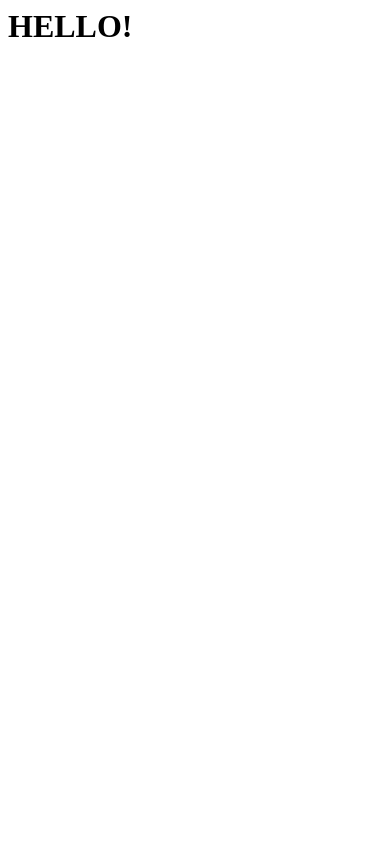
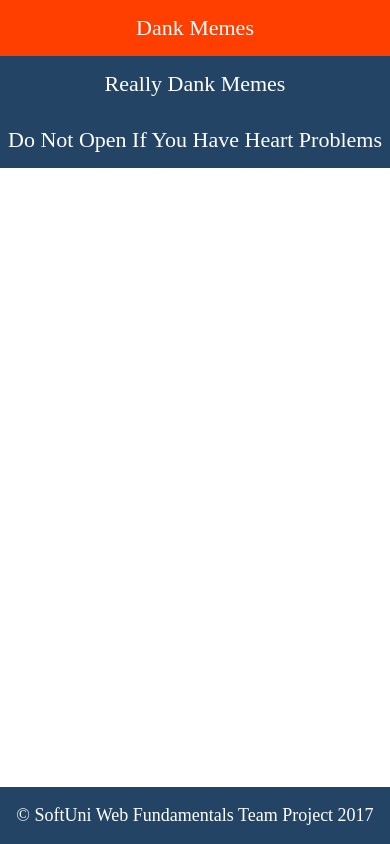
Before and after one commit to zotakk4o/Web-Fundamentals-Teamwork, a plain HTML site: page index.html in a window 390 px wide. Drawn offline with Linux system fonts and the light colour scheme.

Commit message:
Header and Footer Added

```diff
--- /dev/null
+++ b/css/main-footer-quries.css
@@ -0,0 +1,10 @@
+@media all and (max-width: 480px){
+    footer.main-footer p {
+        font-size: 18px;
+    }
+}
+@media all and (max-width: 320px) {
+    footer.main-footer p {
+        font-size: 16px;
+    }
+}
--- /dev/null
+++ b/css/main-header-queries.css
@@ -0,0 +1,46 @@
+@media all and (min-width: 1200px) {
+    header.main-header nav ul li {
+        padding: 20px 25px;
+    }
+    header.main-header nav ul li a {
+        font-size: 26px;
+    }
+}
+@media all and (max-width: 768px){
+    header.main-header nav ul {
+        flex-flow: wrap row;
+        margin: 0;
+        padding: 0;
+    }
+    header.main-header nav ul li {
+        width: 100%;
+        text-align: center;
+        padding-left: 0;
+        padding-right: 0;
+    }
+    header.main-header nav ul li:hover {
+        border: 0;
+        background-color: #FF3F00;
+    }
+
+}
+@media all and (max-width: 320px) {
+    header.main-header nav ul {
+        flex-flow: wrap row;
+        margin: 0;
+        padding: 0;
+    }
+    header.main-header nav ul li {
+        padding-left: 0;
+        padding-right: 0;
+        width: 100%;
+        text-align: center;
+    }
+    header.main-header nav ul li:hover {
+        border: 0;
+        background-color: #FF3F00;
+    }
+    header.main-header nav ul li a {
+        font-size: 17px;
+    }
+}
--- /dev/null
+++ b/css/style.css
@@ -0,0 +1,44 @@
+body {
+    padding: 0;
+    margin: 0;
+    font-size: 16px;
+}
+
+header.main-header {
+    background: #234465;
+}
+
+header.main-header nav ul {
+    display: flex;
+    justify-content: center;
+    list-style-type: none;
+    margin: 0;
+}
+
+header.main-header nav ul li {
+    padding: 15px 10px;
+}
+
+header.main-header nav ul li a {
+    color: #FFF;
+    text-decoration: none;
+    font-size: 22px;
+}
+
+header.main-header nav ul li:hover {
+    border-bottom: 4px solid #FF3F00;
+}
+
+footer.main-footer {
+    background: #234465;
+    width: 100%;
+    position: absolute;
+    bottom: 0;
+}
+
+footer.main-footer p {
+    width: 100%;
+    text-align: center;
+    font-size: 22px;
+    color: #FFF;
+}
--- a/index.html
+++ b/index.html
@@ -1 +1,29 @@
-<h1>HELLO!</>
+<html>
+<head>
+    <meta charset="UTF-8">
+    <meta name="viewport" content="width=device-width, initial-scale=1.0, user-scalable=no">
+    <meta http-equiv="X-UA-Compatible" content="ie=edge">
+    <link rel="stylesheet" href="css/style.css">
+    <link rel="stylesheet" href="css/main-header-queries.css">
+    <link rel="stylesheet" href="css/main-footer-quries.css">
+    <title>Home</title>
+
+
+</head>
+<header class="main-header">
+    <nav>
+        <ul>
+            <li><a href="">Dank Memes</a></li>
+            <li><a href="">Really Dank Memes</a></li>
+            <li><a href="">Do Not Open If You Have Heart Problems</a></li>
+        </ul>
+    </nav>
+</header>
+<body>
+</body>
+<footer class="main-footer">
+    <p>
+       &copy; SoftUni Web Fundamentals Team Project 2017
+    </p>
+</footer>
+</html>
```
